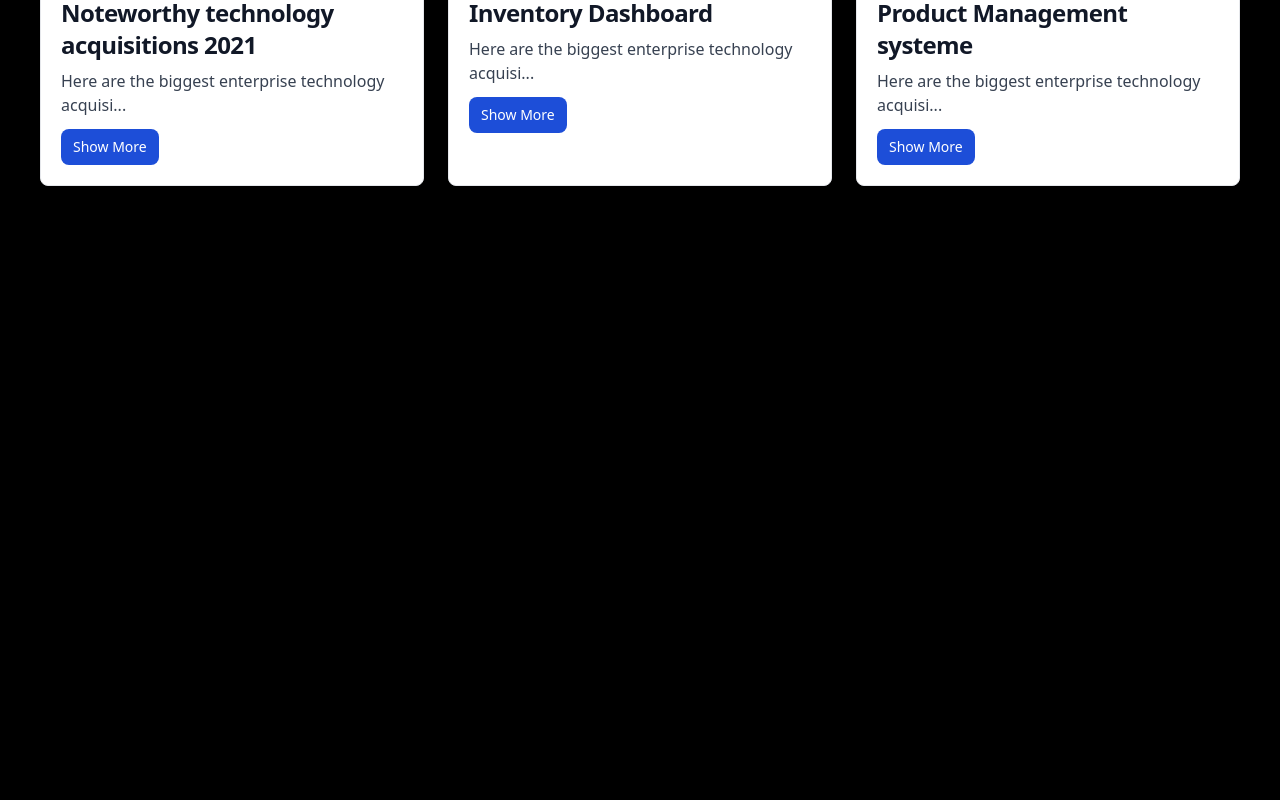
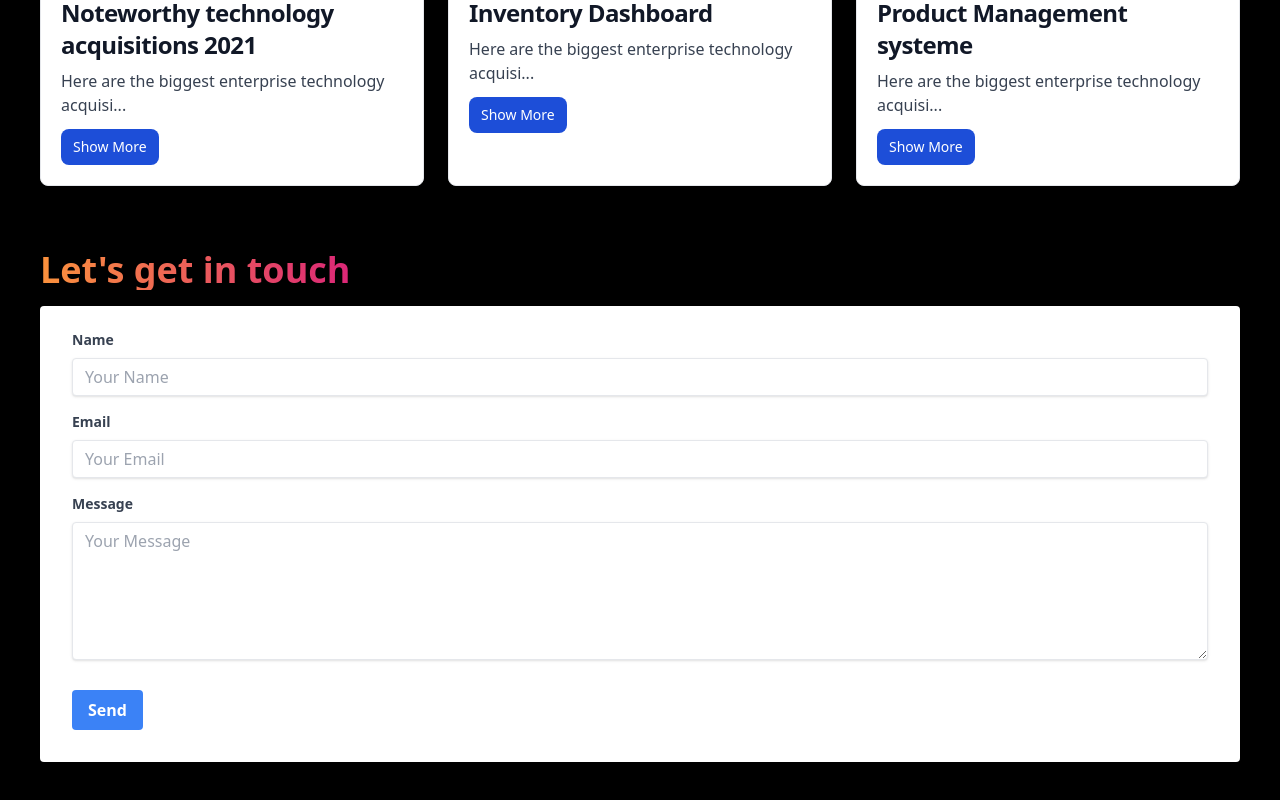
Before and after one commit to yassinefartassi/myPortfolio, a React (Vite) app: page / in a window 1280 px wide. Shown: the part 1574-2374 px from the top of the page. Before the commit the page ends 1824 px from the top, so only its background shows below. Built offline with nearby package versions, Linux system fonts and the light colour scheme.

Commit message:
contact section

```diff
--- a/src/App.jsx
+++ b/src/App.jsx
@@ -5,6 +5,7 @@ import Hero from "./sections/Hero";
 import Projects from "./sections/Projects";
 import Skills from "./sections/Skills";
 import About from "./sections/About";
+import Contact from "./sections/Contact";
 
 const App = () => {
   return (
@@ -14,6 +15,7 @@ const App = () => {
       <Skills />
       <About />
       <Projects />
+      <Contact />
     </div>
   );
 };
--- /dev/null
+++ b/src/sections/Contact.jsx
@@ -0,0 +1,87 @@
+import React from "react";
+
+const Contact = () => {
+  return (
+    <div className="text-white max-w-[1200px] mx-auto my-12" id="contact">
+      <h2 className="text-4xl font-bold mb-4 primary-color">
+        Let's get in touch
+      </h2>
+      <div className="flex flex-col space-y-4">
+        <form className="bg-white shadow-md rounded px-8 pt-6 pb-8 mb-4">
+          <div className="mb-4">
+            <label
+              className="block text-gray-700 text-sm font-bold mb-2"
+              htmlFor="name"
+            >
+              Name
+            </label>
+            <input
+              className="shadow appearance-none border rounded w-full py-2 px-3 text-gray-700 leading-tight focus:outline-none focus:shadow-outline"
+              id="name"
+              type="text"
+              placeholder="Your Name"
+            />
+          </div>
+          <div className="mb-4">
+            <label
+              className="block text-gray-700 text-sm font-bold mb-2"
+              htmlFor="email"
+            >
+              Email
+            </label>
+            <input
+              className="shadow appearance-none border rounded w-full py-2 px-3 text-gray-700 leading-tight focus:outline-none focus:shadow-outline"
+              id="email"
+              type="email"
+              placeholder="Your Email"
+            />
+          </div>
+          <div className="mb-6">
+            <label
+              className="block text-gray-700 text-sm font-bold mb-2"
+              htmlFor="message"
+            >
+              Message
+            </label>
+            <textarea
+              className="shadow appearance-none border rounded w-full py-2 px-3 text-gray-700 leading-tight focus:outline-none focus:shadow-outline"
+              id="message"
+              placeholder="Your Message"
+              rows="6"
+            ></textarea>
+          </div>
+          <div className="flex items-center justify-between">
+            <button
+              className="bg-blue-500 hover:bg-blue-700 text-white font-bold py-2 px-4 rounded focus:outline-none focus:shadow-outline"
+              type="button"
+            >
+              Send
+            </button>
+          </div>
+        </form>
+        <div className="flex justify-center">
+          <a
+            href="mailto:youremail@example.com"
+            className="text-gray-600 hover:text-gray-800 mr-4"
+          >
+            <i className="far fa-envelope"></i>
+          </a>
+          <a
+            href="https://wa.me/1234567890"
+            className="text-gray-600 hover:text-gray-800 mr-4"
+          >
+            <i className="fab fa-whatsapp"></i>
+          </a>
+          <a
+            href="https://www.instagram.com/yourinstagram"
+            className="text-gray-600 hover:text-gray-800"
+          >
+            <i className="fab fa-instagram"></i>
+          </a>
+        </div>
+      </div>
+    </div>
+  );
+};
+
+export default Contact;
```
